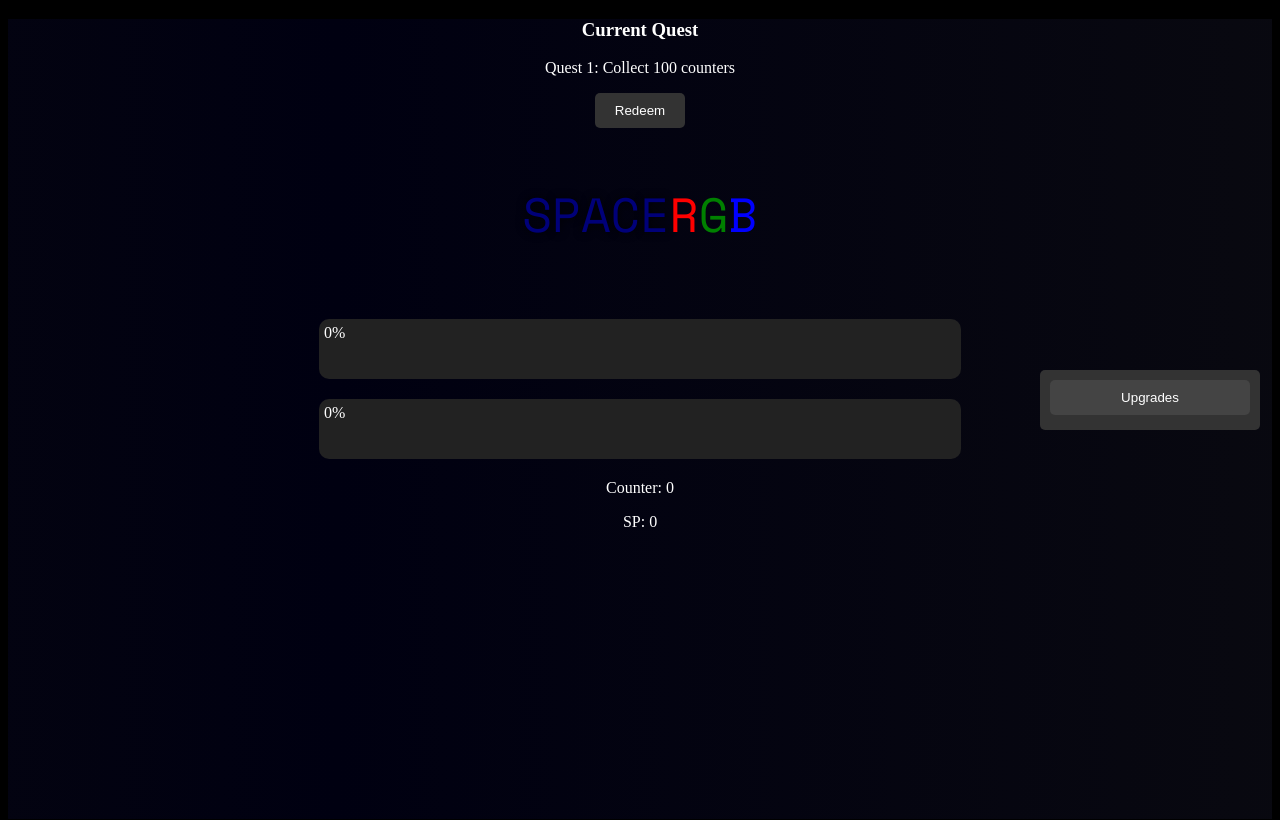
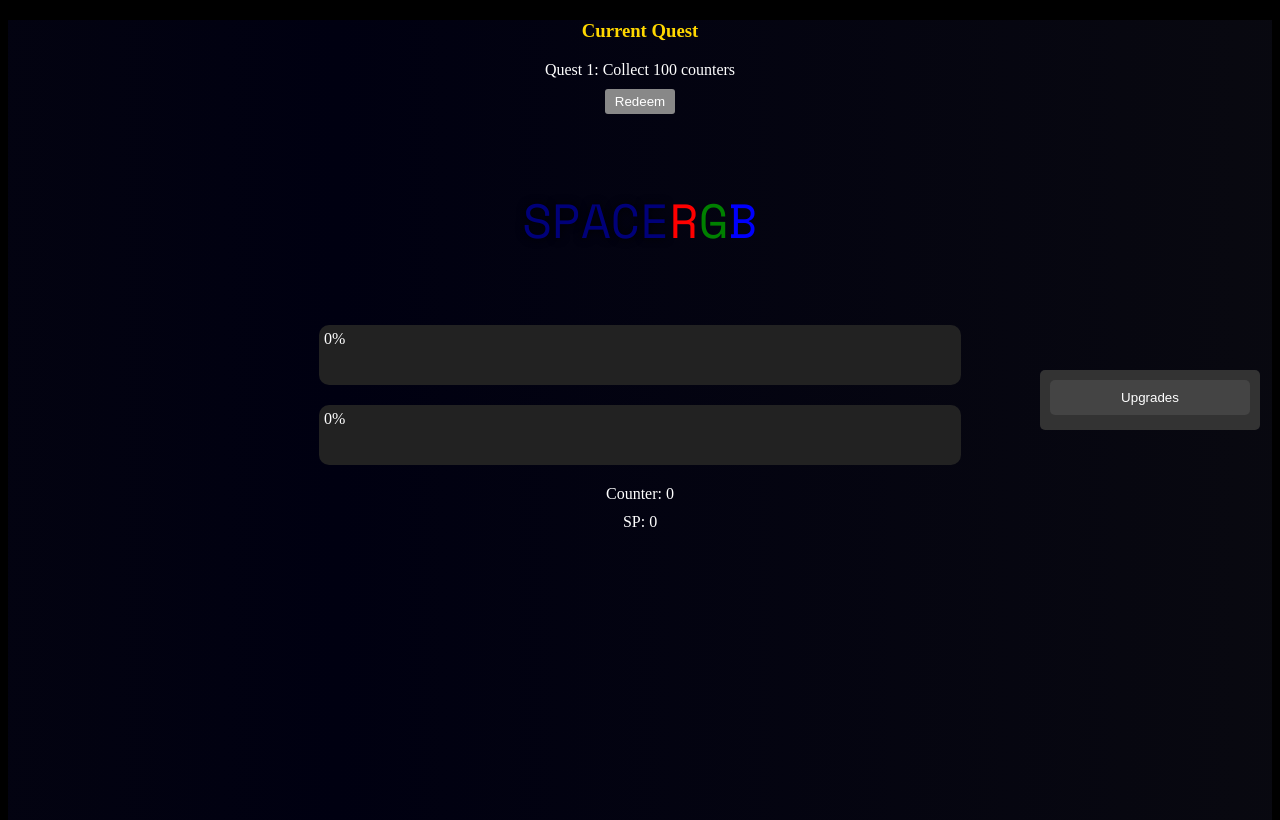
Before and after one commit to daniel4608/SPACERGB, a plain HTML site: page index.html in a window 1280 px wide. Drawn offline with nearby package versions, Linux system fonts and the light colour scheme.

Commit message:
Update style.css

```diff
--- a/style.css
+++ b/style.css
@@ -165,43 +165,41 @@ button:hover {
     background-color: #709369; /* Highlight on hover */
 }
 
-#spSection {
+.counter-sp-display {
+    text-align: center;
     color: white;
-    text-align: center;
     margin: 20px;
 }
 
-#spSection h2, #spSection h3 {
-    color: #FFD700; /* Gold color for headings to make them stand out */
+#currentQuest {
+    text-align: center;
+    margin: 20px;
+    color: white;
 }
 
-#quests ul {
-    list-style-type: none; /* Removes the default list styling */
-    padding: 0;
+#currentQuest h3 {
+    color: #FFD700; /* Gold color for heading */
 }
 
-#quests li {
-    background-color: #444; /* Dark background for each quest item */
-    margin: 10px 0; /* Spacing between quest items */
-    padding: 10px;
-    border-radius: 5px; /* Rounded corners for the quest items */
+#currentQuest p, .counter-sp-display p {
+    margin: 10px 0;
 }
 
-#quests button {
-    background-color: #888; /* Lighter background for buttons to make them stand out */
+#questButton {
+    background-color: #888;
     color: white;
     border: none;
     padding: 5px 10px;
     cursor: pointer;
-    border-radius: 3px; /* Slightly rounded corners for buttons */
-    transition: background-color 0.3s; /* Smooth transition for hover effect */
+    border-radius: 3px;
+    transition: background-color 0.3s;
 }
 
-#quests button:hover {
-    background-color: #aaa; /* Lighter background when hovered */
+#questButton:hover {
+    background-color: #aaa;
 }
 
-#quests button:disabled {
-    background-color: #666; /* Dim the button to indicate it's disabled */
+#questButton:disabled {
+    background-color: #666;
     cursor: not-allowed;
 }
```
